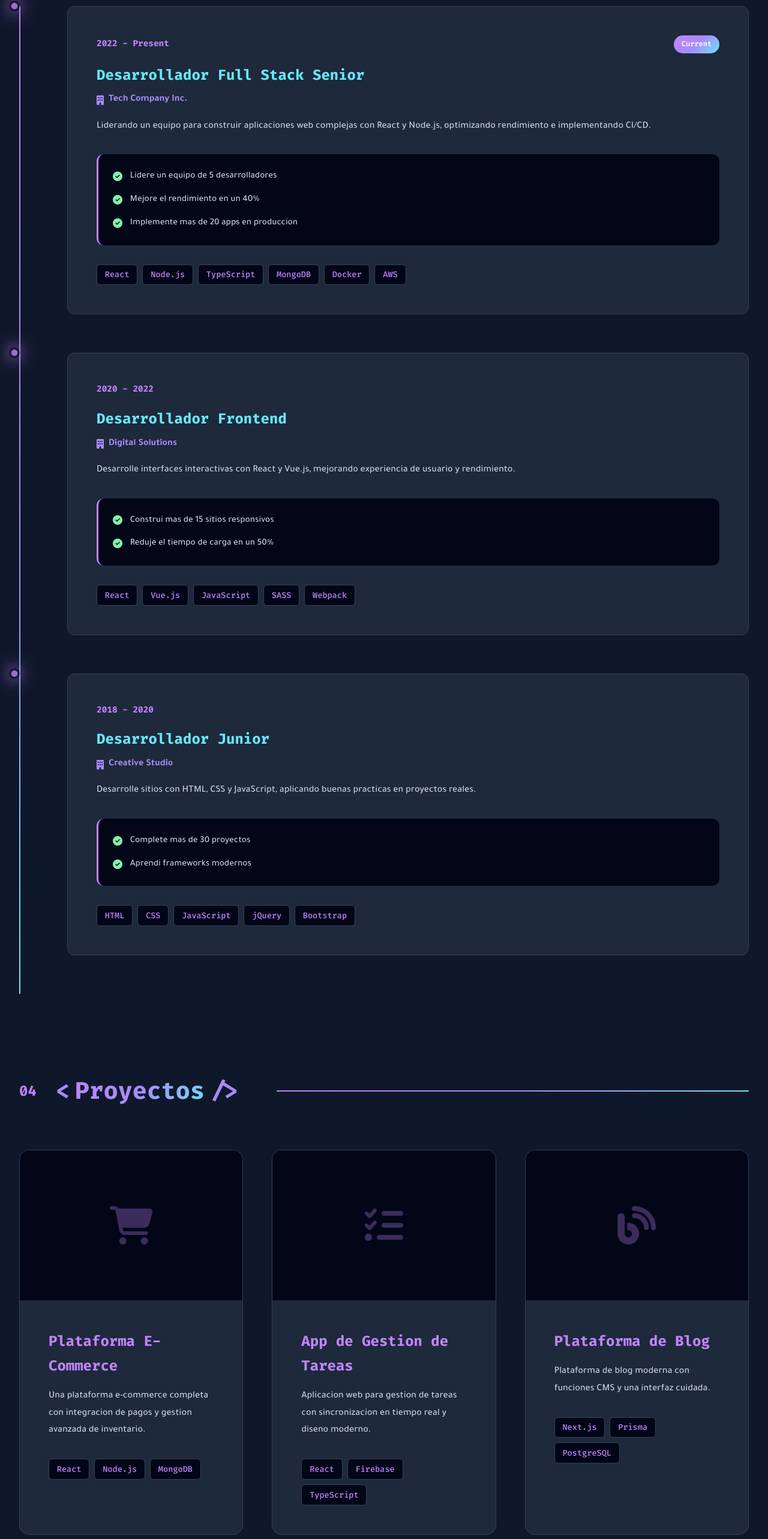
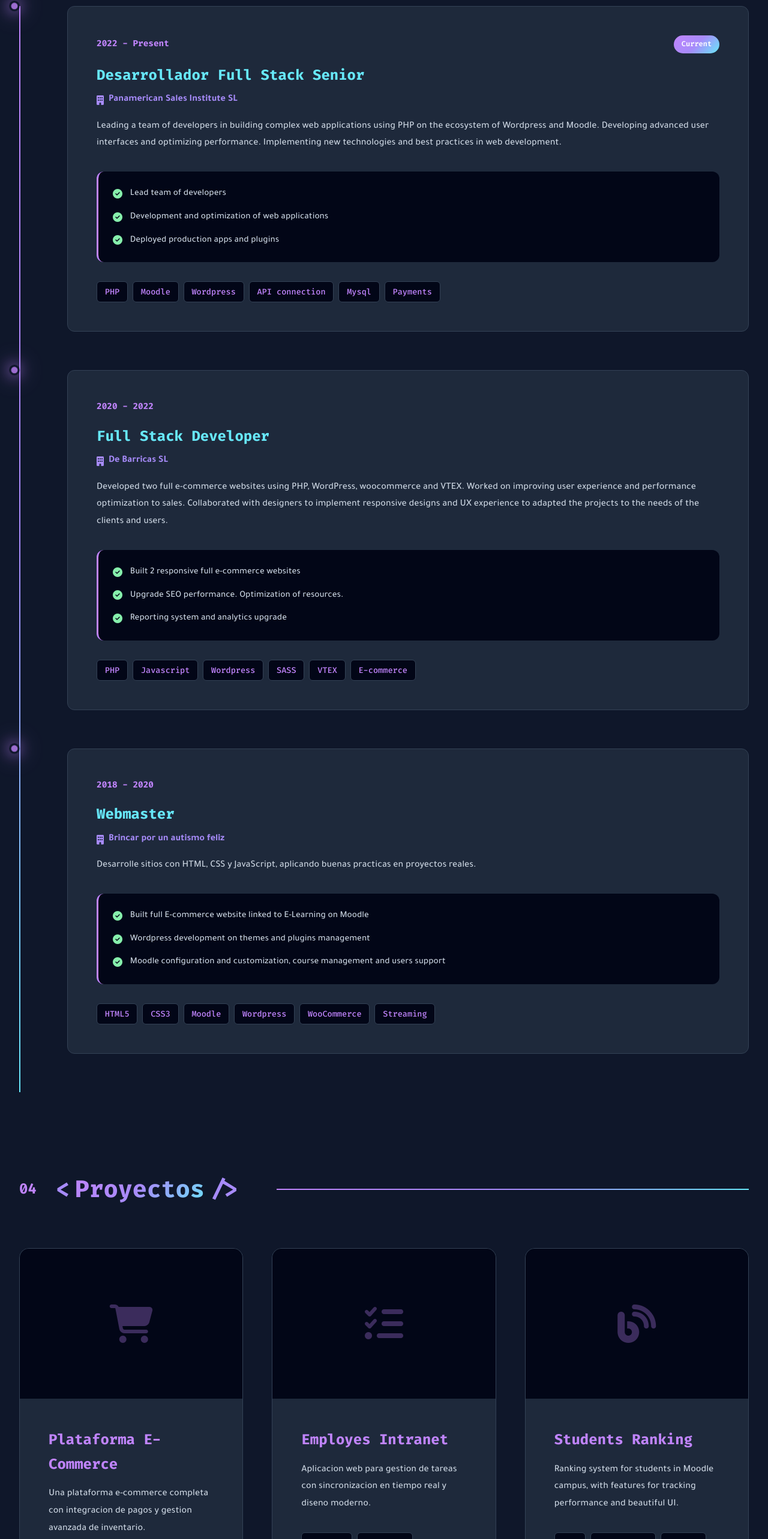
Before and after one commit to MartinBinotti/portfolio, a React (Vite) app: page / in a window 1280 px wide. Shown: the part 2795-5361 px from the top of the page at 60% size. Built offline with nearby package versions, Linux system fonts and the light colour scheme.

Commit message:
actualizacion de portfolio con mas contenido y docs

```diff
--- a/src/components/ExperienceSection.jsx
+++ b/src/components/ExperienceSection.jsx
@@ -18,38 +18,38 @@
                         <div className="timeline-marker"></div>
                         <div className="timeline-content">
                             <div className="timeline-header">
-                                <div className="timeline-year">2022 - Present</div>
-                                <div className="timeline-badge">Current</div>
+                                <div className="timeline-year" data-text-en="2022 - Present">2022 - Present</div>
+                                <div className="timeline-badge" data-text-en="Current">Current</div>
                             </div>
                             <h3 className="timeline-title" data-text-en="Senior Full Stack Developer">Senior Full Stack Developer</h3>
                             <div className="timeline-company">
                                 <i className="fas fa-building"></i>
-                                Tech Company Inc.
+                                Panamerican Sales Institute SL
                             </div>
-                            <p className="timeline-description" data-text-en="Leading a team of developers in building complex web applications using React and Node.js. Developing advanced user interfaces and optimizing performance. Implementing microservices architecture and CI/CD pipelines.">
-                                Leading a team of developers in building complex web applications using React and Node.js. Developing advanced user interfaces and optimizing performance. Implementing microservices architecture and CI/CD pipelines.
+                            <p className="timeline-description" data-text-en="Leading a team of developers in building complex web applications using PHP on the ecosystem of Wordpress and Moodle. Developing advanced user interfaces and optimizing performance. Implementing new technologies and best practices in web development.">
+                                Leading a team of developers in building complex web applications using PHP on the ecosystem of Wordpress and Moodle. Developing advanced user interfaces and optimizing performance. Implementing new technologies and best practices in web development.
                             </p>
                             <div className="timeline-achievements">
                                 <div className="achievement-item">
                                     <i className="fas fa-check-circle"></i>
-                                    <span data-text-en="Led team of 5 developers">Led team of 5 developers</span>
+                                    <span data-text-en="Lead team of developers">Lead team of developers</span>
                                 </div>
                                 <div className="achievement-item">
                                     <i className="fas fa-check-circle"></i>
-                                    <span data-text-en="Improved performance by 40%">Improved performance by 40%</span>
+                                    <span data-text-en="Development and optimization of web applications">Development and optimization of web applications</span>
                                 </div>
                                 <div className="achievement-item">
                                     <i className="fas fa-check-circle"></i>
-                                    <span data-text-en="Deployed 20+ production apps">Deployed 20+ production apps</span>
+                                    <span data-text-en="Deployed production apps and plugins">Deployed production apps and plugins</span>
                                 </div>
                             </div>
                             <div className="timeline-tags">
-                                <span className="tag">React</span>
-                                <span className="tag">Node.js</span>
-                                <span className="tag">TypeScript</span>
-                                <span className="tag">MongoDB</span>
-                                <span className="tag">Docker</span>
-                                <span className="tag">AWS</span>
+                                <span className="tag">PHP</span>
+                                <span className="tag">Moodle</span>
+                                <span className="tag">Wordpress</span>
+                                <span className="tag">API connection</span>
+                                <span className="tag">Mysql</span>
+                                <span className="tag">Payments</span>
                             </div>
                         </div>
                     </div>
@@ -60,30 +60,35 @@
                             <div className="timeline-header">
                                 <div className="timeline-year">2020 - 2022</div>
                             </div>
-                            <h3 className="timeline-title" data-text-en="Frontend Developer">Frontend Developer</h3>
+                            <h3 className="timeline-title" data-text-en="Full Stack Developer">Full Stack Developer</h3>
                             <div className="timeline-company">
                                 <i className="fas fa-building"></i>
-                                Digital Solutions
+                                De Barricas SL
                             </div>
-                            <p className="timeline-description" data-text-en="Developed interactive user interfaces using React and Vue.js. Worked on improving user experience and performance optimization. Collaborated with designers to implement pixel-perfect designs.">
-                                Developed interactive user interfaces using React and Vue.js. Worked on improving user experience and performance optimization. Collaborated with designers to implement pixel-perfect designs.
+                            <p className="timeline-description" data-text-en="Developed two full e-commerce websites using PHP, WordPress, woocommerce and VTEX. Worked on improving user experience and performance optimization to sales. Collaborated with designers to implement responsive designs and UX experience to adapted the projects to the needs of the clients and users.">
+                                Developed two full e-commerce websites using PHP, WordPress, woocommerce and VTEX. Worked on improving user experience and performance optimization to sales. Collaborated with designers to implement responsive designs and UX experience to adapted the projects to the needs of the clients and users.
                             </p>
                             <div className="timeline-achievements">
                                 <div className="achievement-item">
                                     <i className="fas fa-check-circle"></i>
-                                    <span data-text-en="Built 15+ responsive websites">Built 15+ responsive websites</span>
+                                    <span data-text-en="Built 2 responsive full e-commerce websites">Built 2 responsive full e-commerce websites</span>
                                 </div>
                                 <div className="achievement-item">
                                     <i className="fas fa-check-circle"></i>
-                                    <span data-text-en="Reduced load time by 50%">Reduced load time by 50%</span>
+                                    <span data-text-en="Upgrade SEO performance. Optimization of resources.">Upgrade SEO performance. Optimization of resources.</span>
+                                </div>
+                                <div className="achievement-item">
+                                    <i className="fas fa-check-circle"></i>
+                                    <span data-text-en="Reporting system and analytics upgrade">Reporting system and analytics upgrade</span>
                                 </div>
                             </div>
                             <div className="timeline-tags">
-                                <span className="tag">React</span>
-                                <span className="tag">Vue.js</span>
-                                <span className="tag">JavaScript</span>
+                                <span className="tag">PHP</span>
+                                <span className="tag">Javascript</span>
+                                <span className="tag">Wordpress</span>
                                 <span className="tag">SASS</span>
-                                <span className="tag">Webpack</span>
+                                <span className="tag">VTEX</span>
+                                <span className="tag">E-commerce</span>
                             </div>
                         </div>
                     </div>
@@ -94,10 +99,10 @@
                             <div className="timeline-header">
                                 <div className="timeline-year">2018 - 2020</div>
                             </div>
-                            <h3 className="timeline-title" data-text-en="Junior Developer">Junior Developer</h3>
+                            <h3 className="timeline-title" data-text-en="Webmaster">Webmaster</h3>
                             <div className="timeline-company">
                                 <i className="fas fa-building"></i>
-                                Creative Studio
+                                Brincar por un autismo feliz
                             </div>
                             <p className="timeline-description" data-text-en="Developed websites using HTML, CSS, and JavaScript. Learned best practices in web development. Worked on various client projects and gained experience in modern web technologies.">
                                 Developed websites using HTML, CSS, and JavaScript. Learned best practices in web development. Worked on various client projects and gained experience in modern web technologies.
@@ -105,19 +110,24 @@
                             <div className="timeline-achievements">
                                 <div className="achievement-item">
                                     <i className="fas fa-check-circle"></i>
-                                    <span data-text-en="Completed 30+ projects">Completed 30+ projects</span>
+                                    <span data-text-en="Built full E-commerce website linked to E-Learning on Moodle">Built full E-commerce website linked to E-Learning on Moodle</span>
                                 </div>
                                 <div className="achievement-item">
                                     <i className="fas fa-check-circle"></i>
-                                    <span data-text-en="Learned modern frameworks">Learned modern frameworks</span>
+                                    <span data-text-en="Wordpress development on themes and plugins management">Wordpress development on themes and plugins management</span>
+                                </div>
+                                <div className="achievement-item">
+                                    <i className="fas fa-check-circle"></i>
+                                    <span data-text-en="Moodle configuration and customization, course management and users support">Moodle configuration and customization, course management and users support</span>
                                 </div>
                             </div>
                             <div className="timeline-tags">
-                                <span className="tag">HTML</span>
-                                <span className="tag">CSS</span>
-                                <span className="tag">JavaScript</span>
-                                <span className="tag">jQuery</span>
-                                <span className="tag">Bootstrap</span>
+                                <span className="tag">HTML5</span>
+                                <span className="tag">CSS3</span>
+                                <span className="tag">Moodle</span>
+                                <span className="tag">Wordpress</span>
+                                <span className="tag">WooCommerce</span>
+                                <span className="tag">Streaming</span>
                             </div>
                         </div>
                     </div>
--- a/src/components/ProjectsSection.jsx
+++ b/src/components/ProjectsSection.jsx
@@ -36,9 +36,9 @@
                                 A complete e-commerce platform with payment integration and advanced inventory management.
                             </p>
                             <div className="project-tags">
-                                <span className="tag">React</span>
-                                <span className="tag">Node.js</span>
-                                <span className="tag">MongoDB</span>
+                                <span className="tag">Wordpress</span>
+                                <span className="tag">Woocommerce</span>
+                                <span className="tag">Elementor</span>
                             </div>
                         </div>
                     </div>
@@ -60,14 +60,14 @@
                             </div>
                         </div>
                         <div className="project-content">
-                            <h3 className="project-title" data-text-en="Task Management App">Task Management App</h3>
+                            <h3 className="project-title" data-text-en="Employes Intranet">Employes Intranet</h3>
                             <p className="project-description" data-text-en="A web application for task management with real-time synchronization and modern design.">
                                 A web application for task management with real-time synchronization and modern design.
                             </p>
                             <div className="project-tags">
-                                <span className="tag">React</span>
-                                <span className="tag">Firebase</span>
-                                <span className="tag">TypeScript</span>
+                                <span className="tag">Laravel</span>
+                                <span className="tag">Filament</span>
+                                <span className="tag">Livewire</span>
                             </div>
                         </div>
                     </div>
@@ -89,14 +89,14 @@
                             </div>
                         </div>
                         <div className="project-content">
-                            <h3 className="project-title" data-text-en="Blog Platform">Blog Platform</h3>
-                            <p className="project-description" data-text-en="A modern blog platform with CMS features and beautiful UI design.">
-                                A modern blog platform with CMS features and beautiful UI design.
+                            <h3 className="project-title" data-text-en="Students Ranking">Students Ranking</h3>
+                            <p className="project-description" data-text-en="Ranking system for students in Moodle campus, with features for tracking performance and beautiful UI.">
+                                Ranking system for students in Moodle campus, with features for tracking performance and beautiful UI.
                             </p>
                             <div className="project-tags">
-                                <span className="tag">Next.js</span>
-                                <span className="tag">Prisma</span>
-                                <span className="tag">PostgreSQL</span>
+                                <span className="tag">PHP</span>
+                                <span className="tag">Javascript</span>
+                                <span className="tag">Moodle</span>
                             </div>
                         </div>
                     </div>
```
Also changed, not shown: src/App.jsx (line endings or trailing spaces), 3 other files (tests, documents, lock files or other folders).
